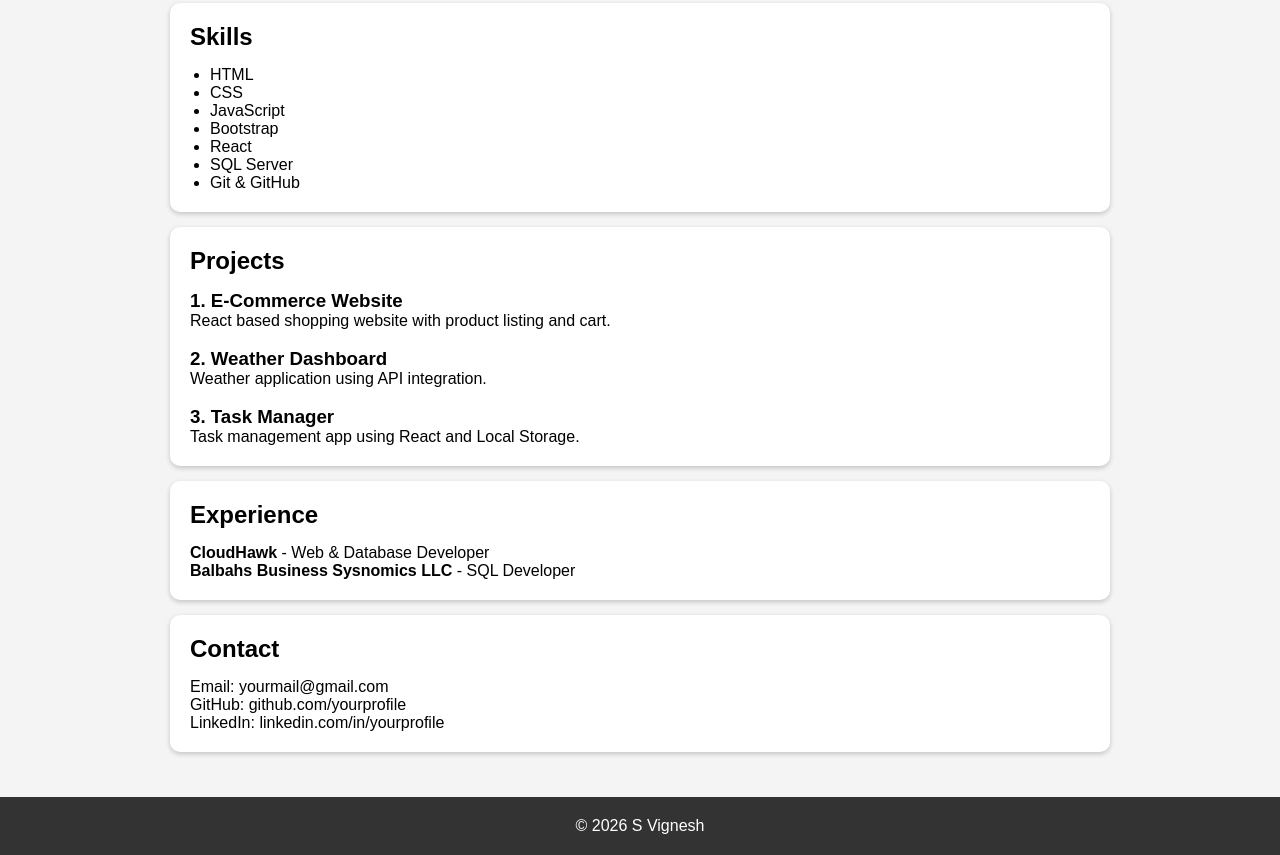
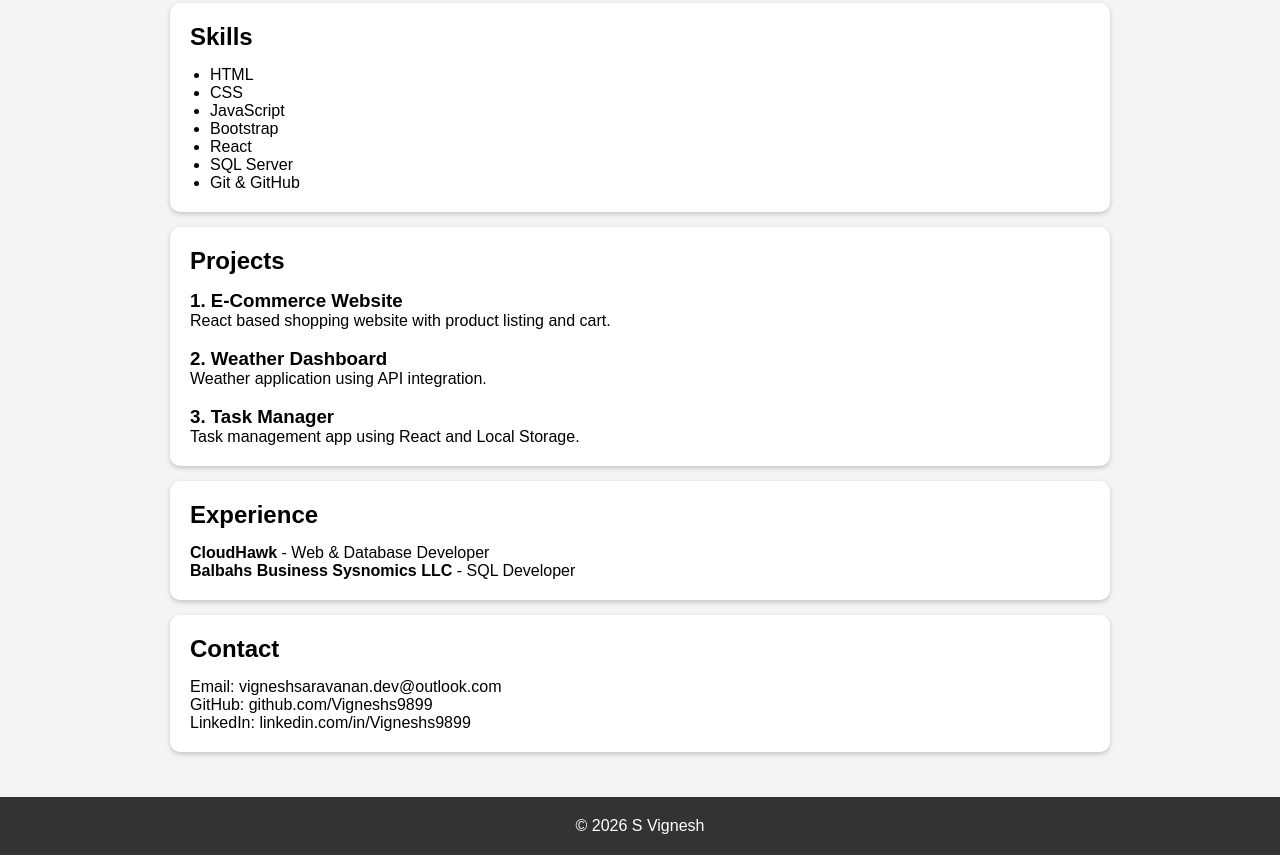
Before and after one commit to Vigneshs9899/vignesh-developer, a plain HTML site: page index.html in a window 1280 px wide. Shown: the part 311-1166 px from the top of the page. Drawn offline with Linux system fonts and the light colour scheme.

Commit message:
Update contact information in index.html

```diff
--- a/index.html
+++ b/index.html
@@ -110,9 +110,9 @@
 
     <div class="card">
         <h2>Contact</h2>
-        <p>Email: yourmail@gmail.com</p>
-        <p>GitHub: github.com/yourprofile</p>
-        <p>LinkedIn: linkedin.com/in/yourprofile</p>
+        <p>Email: vigneshsaravanan.dev@outlook.com</p>
+        <p>GitHub: github.com/Vigneshs9899</p>
+        <p>LinkedIn: linkedin.com/in/Vigneshs9899</p>
     </div>
 </section>
 
```
